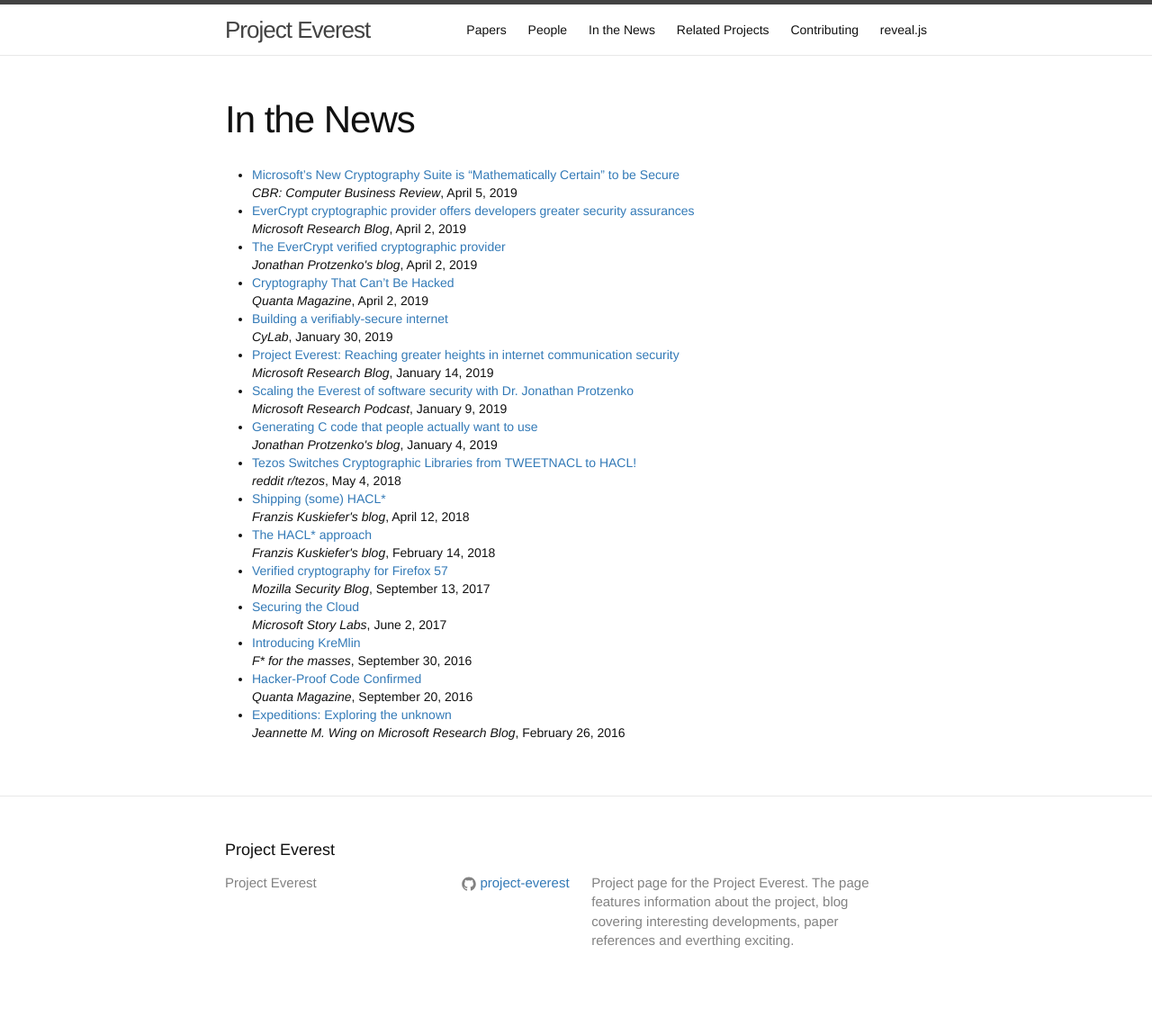
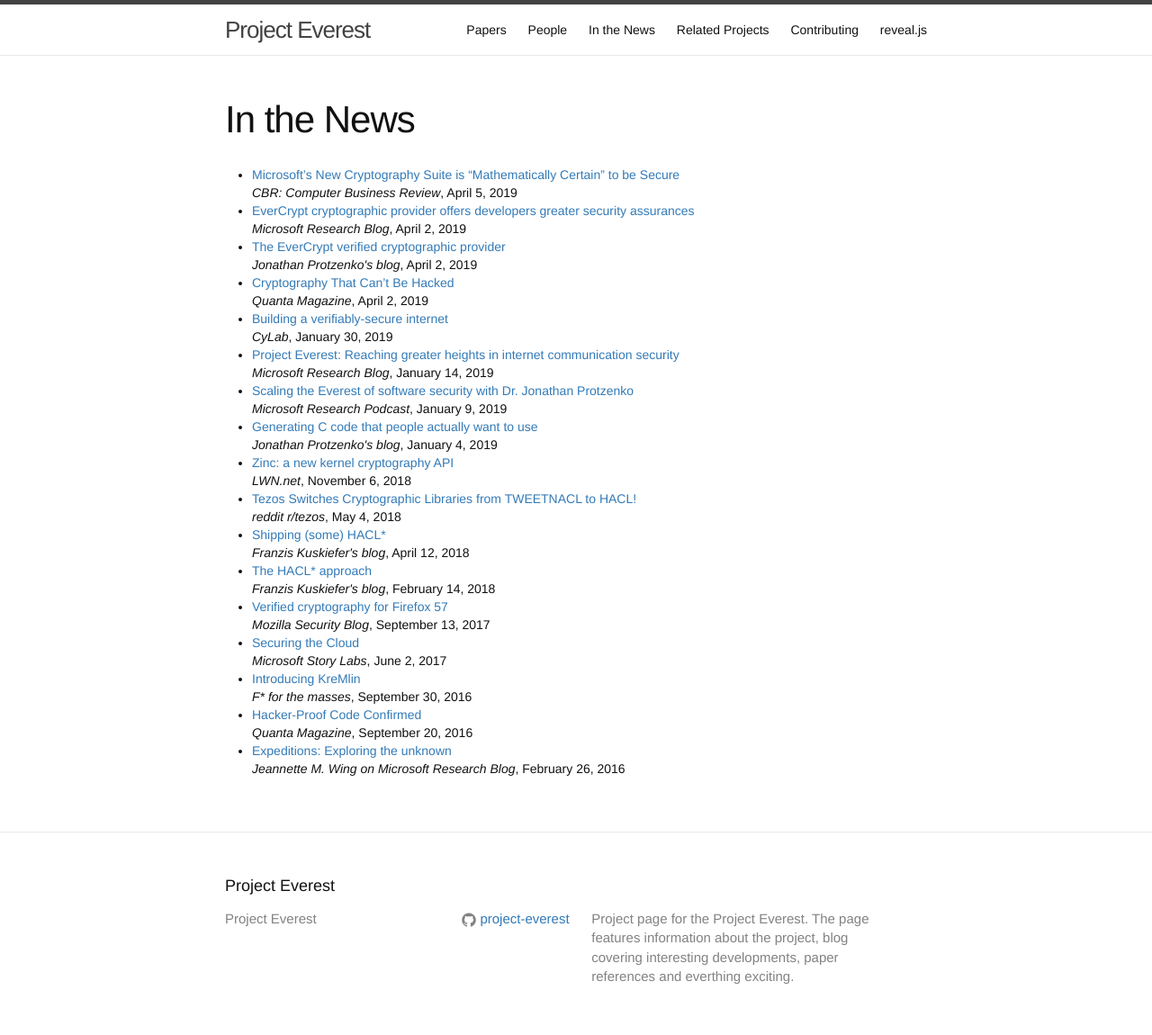
Before and after one commit to project-everest/project-everest.github.io, a Jekyll site: the page built from publicity.md, in a window 1280 px wide. Shown: the whole page at 90% size. Built offline with Jekyll 4.4.1, drawn with Linux system fonts in a browser that asks for light colours; before the commit the page ends 1110 px from its top, so only the background shows below that.

Commit message:
Zinc: a new kernel cryptography API

```diff
--- a/_data/publicity.json
+++ b/_data/publicity.json
@@ -56,6 +56,13 @@
     "date" : "January 4, 2019"
   },
   {
+    "title" : "Zinc: a new kernel cryptography API",
+    "url" : "https://lwn.net/Articles/770750/",
+    "venue" : "LWN.net",
+    "description": "",
+    "date" : "November 6, 2018"
+  },
+  {
     "title" : "Tezos Switches Cryptographic Libraries from TWEETNACL to HACL!",
     "url" : "https://www.reddit.com/r/tezos/comments/8hrsz2/tezos_switches_cryptographic_libraries_from/",
     "venue" : "reddit r/tezos",
```
